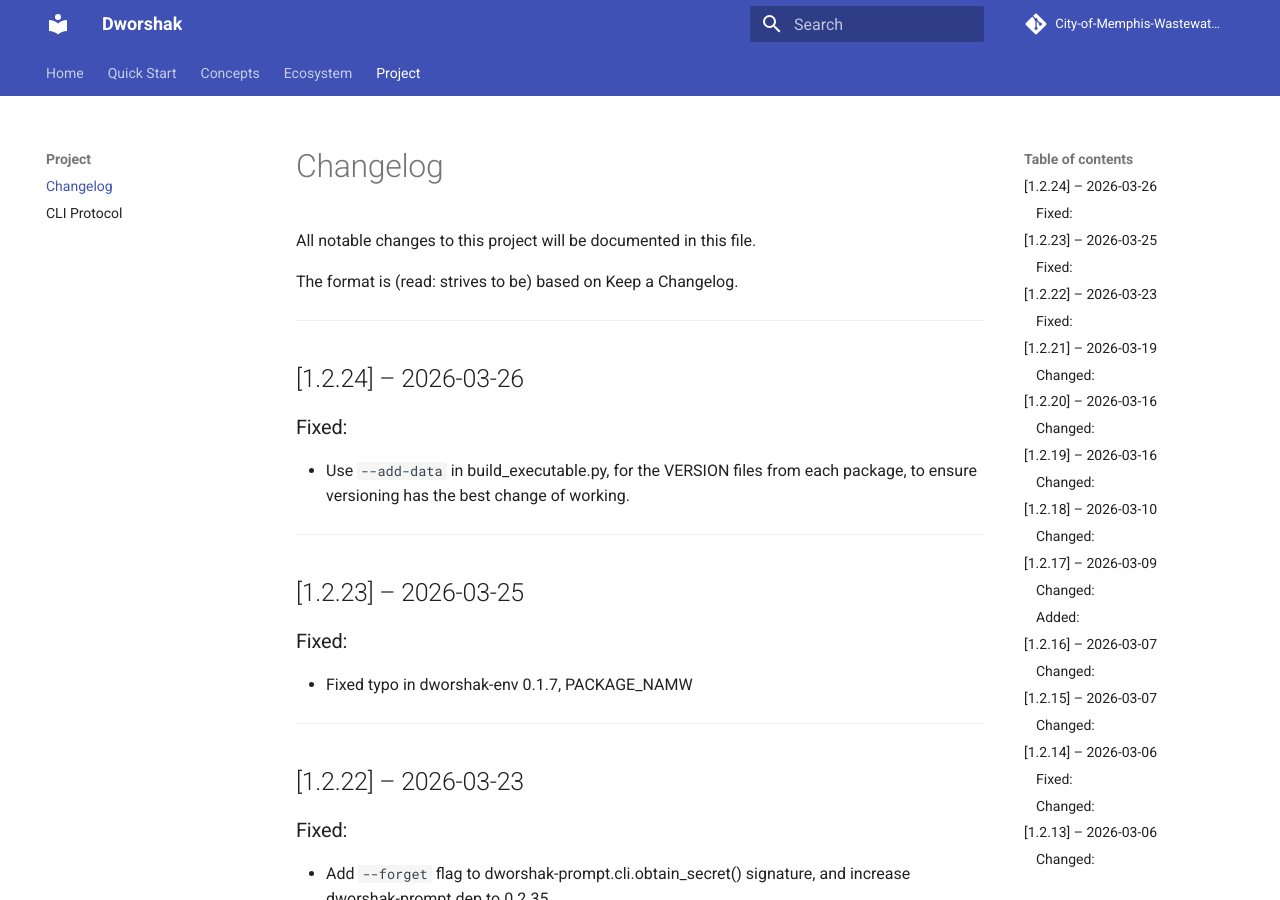
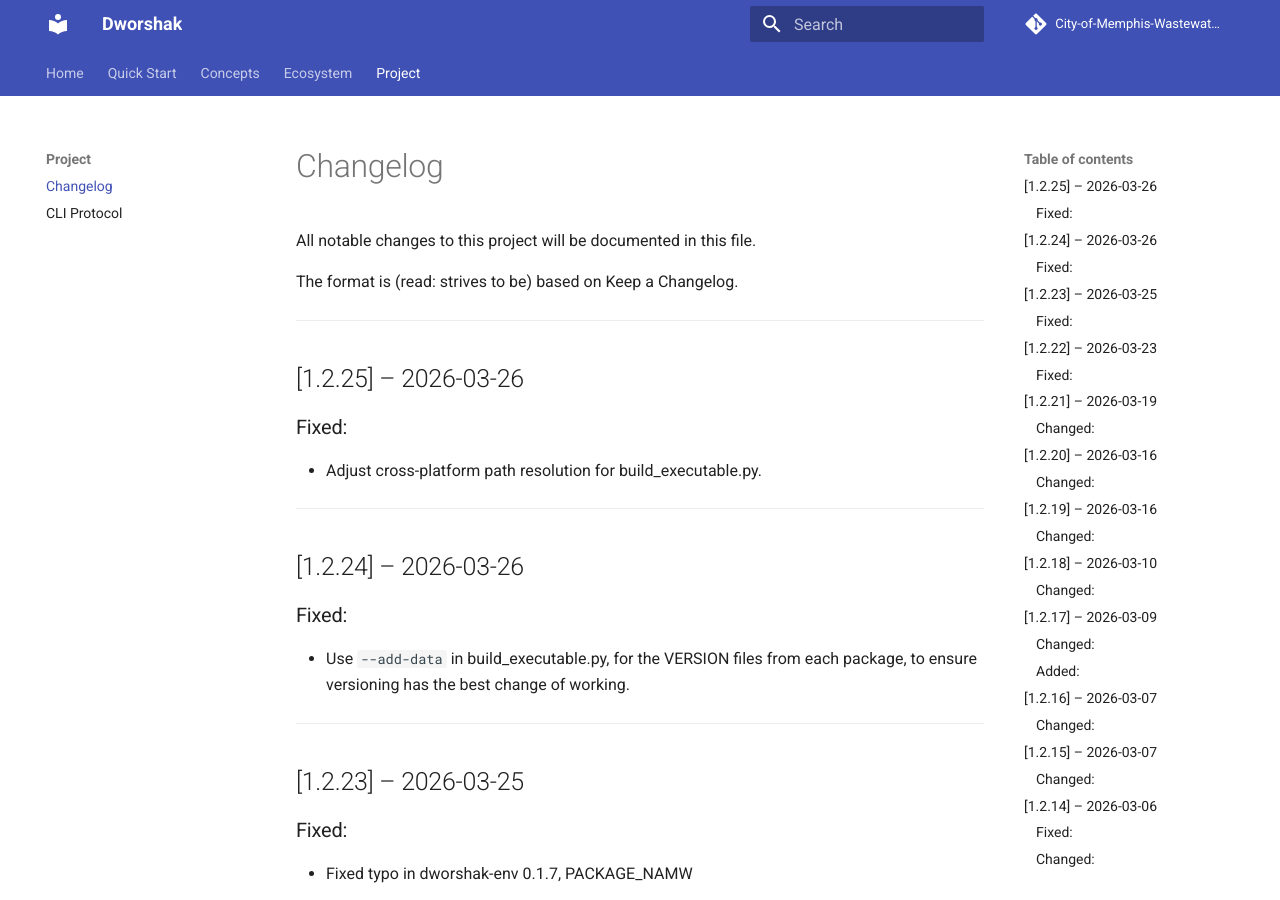
Before and after one commit to City-of-Memphis-Wastewater/dworshak, an MkDocs documentation site: the page built from docs/CHANGELOG.md, in a window 1280 px wide and 900 px high. Built offline with MkDocs 1.6.1 and Material for MkDocs 9.7.7, drawn with Linux system fonts in a browser that asks for light colours; comment, search, counter and statistics services are not loaded.

Commit message:
adjust build_executable.py path resolution

```diff
--- a/docs/CHANGELOG.md
+++ b/docs/CHANGELOG.md
@@ -3,6 +3,12 @@
 All notable changes to this project will be documented in this file.
 
 The format is (read: strives to be) based on Keep a Changelog.
+
+---
+
+## [1.2.25] – 2026-03-26
+### Fixed:
+- Adjust cross-platform path resolution for build_executable.py.
 
 ---
 
```
